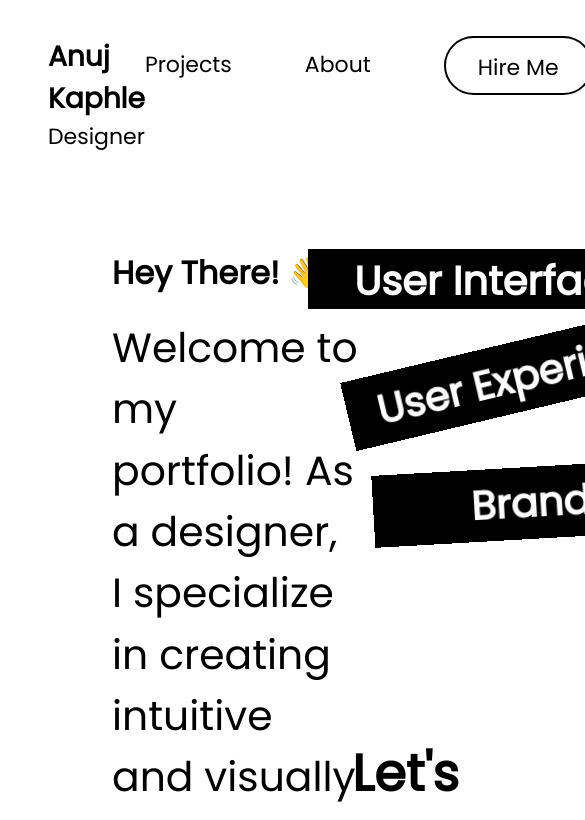
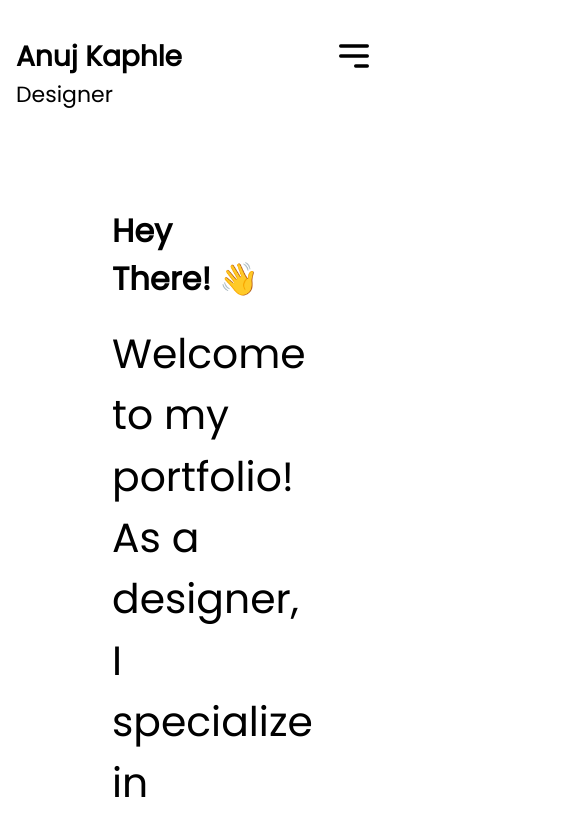
Before and after one commit to ANUJKAPHLE/Portfolio, a Next.js app: page / in a window 390 px wide. Shown: the top 820 px of the page, 585 px wide, since content can reach past the window. Built offline with nearby package versions, Linux system fonts and the light colour scheme.

Commit message:
working on a header,home page and colloborate box css

```diff
--- a/src/Components/Collab/Collaborate.jsx
+++ b/src/Components/Collab/Collaborate.jsx
@@ -2,8 +2,8 @@ import Button from "@/widgets/button/Button";
 
 const Collaborate = () => {
   return (
-    <div className="px-72 py-36">
-      <div className="border border-hidden bg-secondary rounded-3xl items-center">
+    <div className="xs:px-20 md:px-72 py-36 items-center ">
+      <div className="sm:w-fit md:w-auto border border-hidden bg-secondary rounded-3xl">
         <div className="text-center px-16 py-14">
           <h1 className="text-[51px] font-bold">Let's Collaborate</h1>
           <p className="text-[22px] pt-1">
--- a/src/Components/Header/Header.jsx
+++ b/src/Components/Header/Header.jsx
@@ -1,16 +1,42 @@
+"use client";
+
+import { useState } from "react";
+
 import Button from "@/widgets/button/Button";
 import Link from "next/link";
 
 const Header = () => {
+  const [isOpen, setIsOpen] = useState(false);
+
   return (
     <div>
-      <header className="flex justify-between pt-9 px-12 lg:px-28">
+      <header className=" flex justify-between pt-9 px-4 md:px-12 lg:px-28">
         <Link href={"/"} className="text-left">
           <h1 className="text-[28px] font-bold leading-[42px]">Anuj Kaphle</h1>
           <p className="text-[22px] font-[275] leading-[33px]">Designer</p>
         </Link>
-
-        <div className=" flex justify-between gap-[73px] font-medium text-[22px] leading-[33px]  w-[451px]">
+        <div className="md:hidden">
+          <button
+            onClick={() => setIsOpen(!isOpen)}
+            className="text-black focus:outline-none"
+          >
+            <svg
+              className="h-10 w-10"
+              fill="none"
+              stroke="currentColor"
+              viewBox="0 0 24 24"
+              xmlns="http://www.w3.org/2000/svg"
+            >
+              <path
+                strokeLinecap="round"
+                strokeLinejoin="round"
+                strokeWidth="2"
+                d="M4 6h16M4 12h16m-7 6h7"
+              />
+            </svg>
+          </button>
+        </div>
+        <div className="hidden md:flex justify-between font-medium text-[22px] leading-[33px]  w-[451px]">
           <div className="pt-3">Projects</div>
           <a className="pt-3" href="/about">
             About
@@ -23,6 +49,19 @@ const Header = () => {
           </Button>
         </div>
       </header>
+      {isOpen && (
+        <div className="md:hidden pt-2 text-end pr-5">
+          <a href="#" className="block py-2">
+            Projects
+          </a>
+          <a href="/about" className="block py-2">
+            About
+          </a>
+          <a href="#" className="block py-2">
+            Hire Me
+          </a>
+        </div>
+      )}
     </div>
   );
 };
--- a/src/Components/UserFlow/UserFlow.jsx
+++ b/src/Components/UserFlow/UserFlow.jsx
@@ -6,7 +6,7 @@ const UserFlow = () => {
     <div className="bg-black text-white text-center items-center absloute pb-16">
       <h1 className="leading-[42px] font-bold pt-4">User Flow</h1>
       <div style={{ display: "ruby" }}>
-        <Image src={userFlow} className="mt-24" alt="user flow" />
+        <Image src={userFlow} className="mt-24 pl-36" alt="user flow" />
       </div>
     </div>
   );
--- a/src/Components/contentStrategist/ContentStrategist.jsx
+++ b/src/Components/contentStrategist/ContentStrategist.jsx
@@ -2,7 +2,7 @@ import { motion } from "framer-motion";
 
 const ContentStrategist = () => {
   return (
-    <div className="text-[40.01px] font-bold text-white w-fit">
+    <div className="text-[40.01px] font-bold text-white sm:w-1/4 md:w-fit">
       <motion.div
         className=" pl-11 w-[340px] h-[60px] bg-black border-2  border-black"
         animate={{ x: -50, y: 0, rotate: 0 }}
--- a/src/app/page.tsx
+++ b/src/app/page.tsx
@@ -6,17 +6,15 @@ import Collaborate from "@/Components/Collab/Collaborate";
 export default function Home() {
   return (
     <div>
-      <div className="flex pt-24 px-28 justify-between">
-        <div className=" w-[825px] h-[183px]">
+      <div className="sm:flex pt-24 px-28 justify-between">
+        <div className="sm:w-max md:w-auto">
           <p className="text-[32px] font-bold leading-[48px]">Hey There! 👋</p>
-          <p className="pt-5 text-[40.88px] font-normal leading-[61.32px] ">
+          <p className="pt-5 text-[40.88px] leading-[61.32px] ">
             Welcome to my portfolio! As a designer, I specialize in creating
             intuitive and visually appealing digital experiences
           </p>
         </div>
-        <div>
-          <ContentStrategist />
-        </div>
+        <ContentStrategist />
       </div>
       <Collaborate />
     </div>
--- a/tailwind.config.ts
+++ b/tailwind.config.ts
@@ -8,6 +8,14 @@ const config: Config = {
     "./src/app/**/*.{js,ts,jsx,tsx,mdx}",
   ],
   theme: {
+    screens: {
+      'xs': '375px',
+      'sm': '640px',
+      'md': '768px',
+      'lg': '1024px',
+      'xl': '1280px',
+      '2xl': '1536px',
+    },
     extend: {
       colors:{
         primary:"#ffffff",
```
Also changed, not shown: src/assets/userflow.jpeg.
